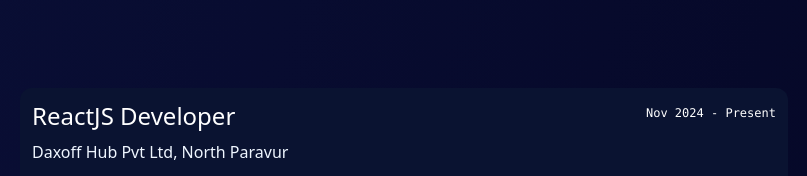
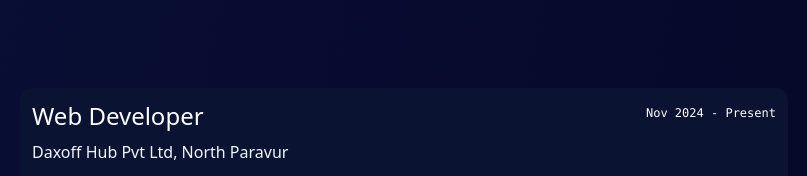
Before and after one commit to sreejithdev2002/Personal-Portfolio-Website, a React (Create React App) app: page / in a window 1280 px wide. Shown: the part 1640-1816 px from the top of the page, without its empty margins (236-1043 px from the left). Built offline with nearby package versions, Linux system fonts and the light colour scheme.

Commit message:
made some corrections in the experience section

```diff
--- a/src/Components/Experience.jsx
+++ b/src/Components/Experience.jsx
@@ -5,7 +5,7 @@
   const experienceData = [
     {
       id: 1,
-      title: "ReactJS Developer",
+      title: "Web Developer",
       timeline: "Nov 2024 - Present",
       company: "Daxoff Hub Pvt Ltd, North Paravur",
       description:
```
